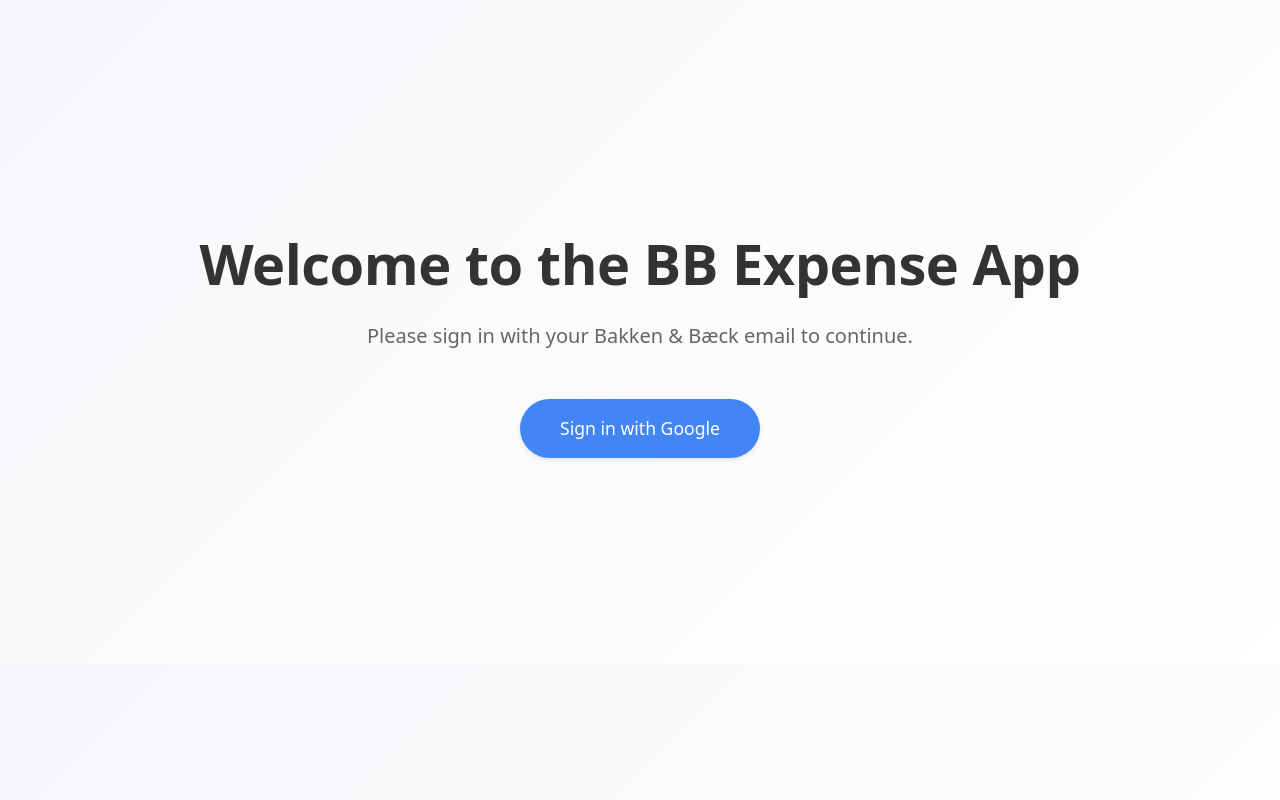
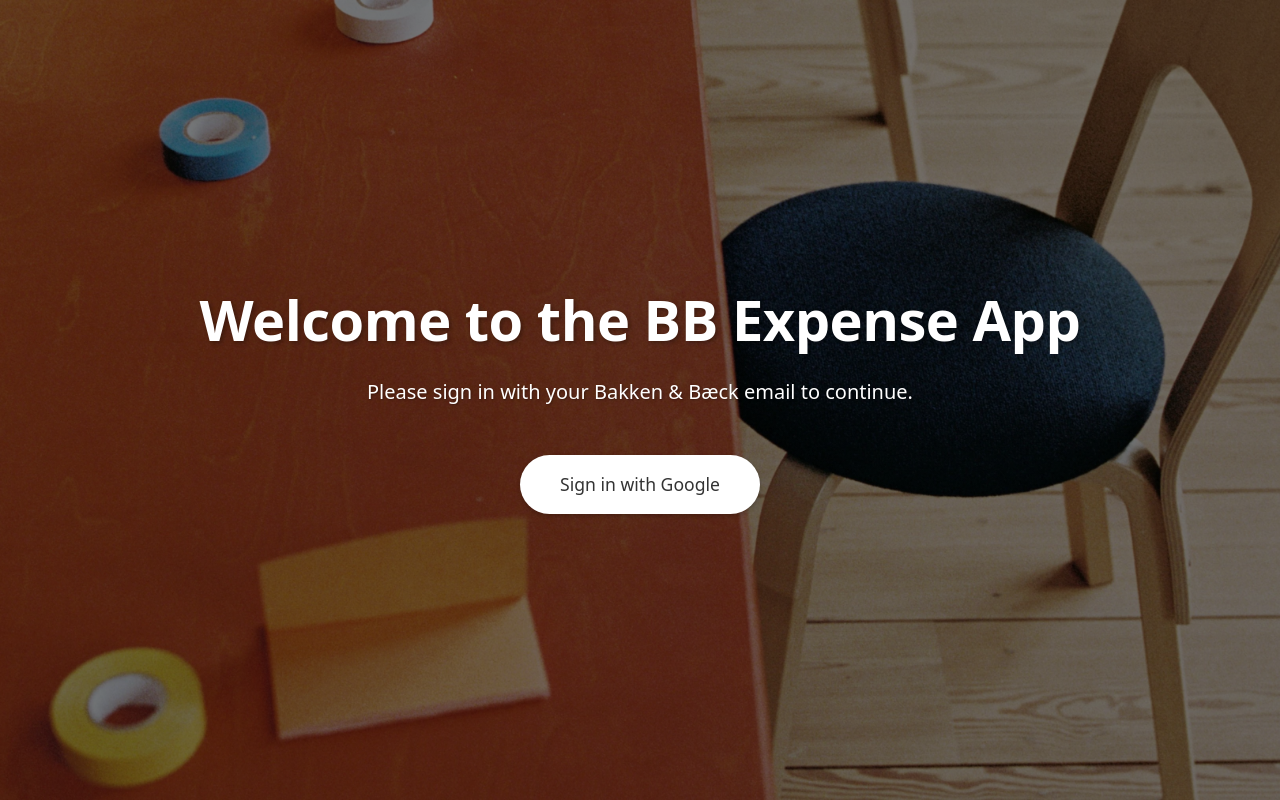
Before and after one commit to ThomasKLA10/expense-app, a Flask app: page / in a window 1280 px wide. Run offline with Flask 3, Linux system fonts and the light colour scheme; some libraries are stand-ins or nearby versions.

Commit message:
Improve landing page design: - Add full-screen office background image - Remove logout message - Update welcome page styling

```diff
--- a/app/__init__.py
+++ b/app/__init__.py
@@ -56,6 +56,12 @@
         if request.method == 'POST':
             if 'receipt' not in request.files:
                 flash('No file selected', 'error')
+                return redirect(request.url)
+
+            # Get office location with default
+            office = request.form.get('office')
+            if not office:
+                flash('Please select an office location', 'error')
                 return redirect(request.url)
 
             file = request.files['receipt']
--- a/app/auth.py
+++ b/app/auth.py
@@ -43,5 +43,4 @@
 @login_required
 def logout():
     logout_user()
-    flash('Successfully logged out.', 'success')
     return redirect(url_for('index'))
--- a/app/static/css/style.css
+++ b/app/static/css/style.css
@@ -1,37 +1,60 @@
+/* Reset default margins and padding */
+body, html {
+    margin: 0;
+    padding: 0;
+    height: 100%;
+    width: 100%;
+}
+
 /* General styles */
 body {
-    background: linear-gradient(135deg, #f5f7fa 0%, #ffffff 100%);
+    background-color: #f5f7fa;
 }
 
 /* Welcome page styles */
 .welcome-container {
-    min-height: 80vh;
+    position: fixed;
+    top: 0;
+    left: 0;
+    width: 100%;
+    height: 100vh;
+    background: linear-gradient(rgba(0, 0, 0, 0.5), rgba(0, 0, 0, 0.5)),
+                url('../img/office.webp');
+    background-size: cover;
+    background-position: center;
+    background-repeat: no-repeat;
+    display: flex;
+    align-items: center;
+    justify-content: center;
 }
 
 .welcome-title {
-    color: #333;
+    color: #ffffff;
     letter-spacing: -0.5px;
+    text-shadow: 2px 2px 4px rgba(0, 0, 0, 0.3);
 }
 
 .welcome-text {
-    color: #666;
+    color: #ffffff;
     font-size: 1.25rem;
+    text-shadow: 1px 1px 2px rgba(0, 0, 0, 0.3);
 }
 
 .google-signin-btn {
     border-radius: 30px;
     font-size: 1.1rem;
     transition: all 0.3s ease;
-    background-color: #4285f4;
+    background-color: #ffffff;
+    color: #333;
     border: none;
-    box-shadow: 0 2px 4px rgba(0,0,0,0.1);
+    box-shadow: 0 2px 4px rgba(0,0,0,0.2);
     padding: 1rem 2.5rem;
 }
 
 .google-signin-btn:hover {
-    background-color: #357ABD;
+    background-color: #f8f9fa;
     transform: translateY(-2px);
-    box-shadow: 0 4px 8px rgba(0,0,0,0.2);
+    box-shadow: 0 4px 8px rgba(0,0,0,0.3);
 }
 
 /* Responsive styles */
```
Also changed, not shown: app/templates/upload.html (+14 -0 lines), app/static/img/office.webp (added), 1 other file.
